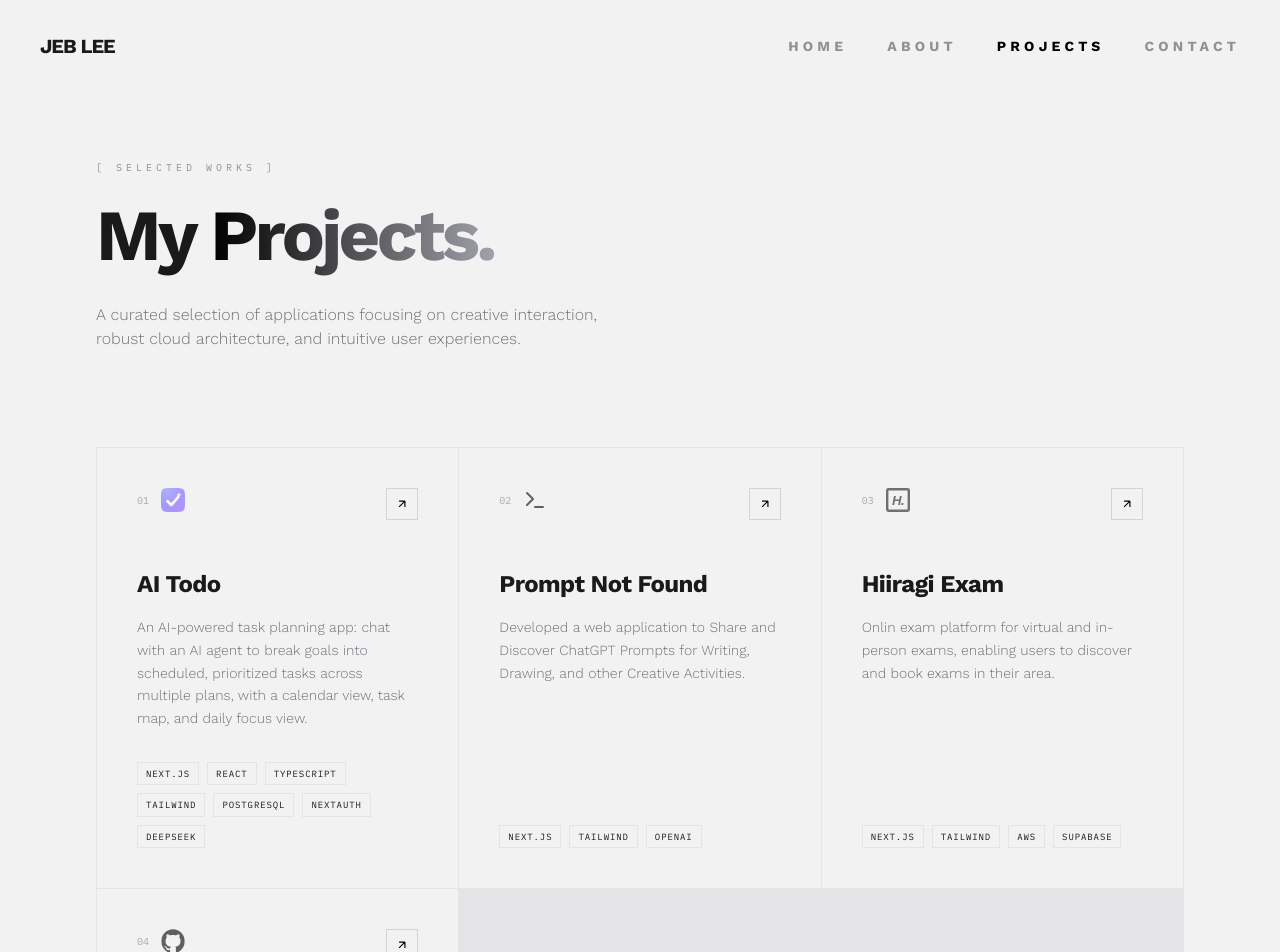
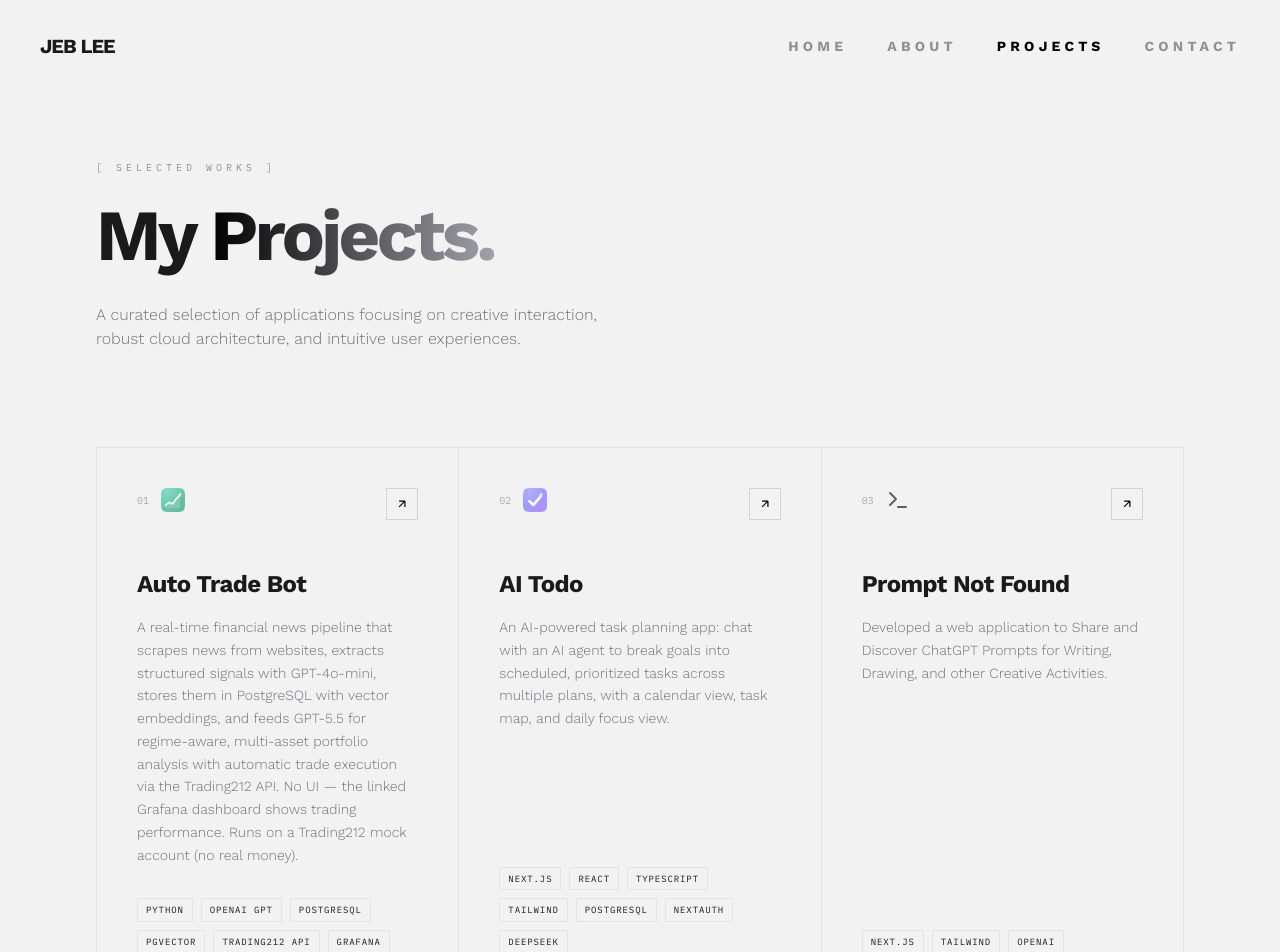
Before and after one commit to jishen027/3d_portfolio, a React (Vite) app: page /3d_portfolio/projects in a window 1280 px wide. Shown: the top 952 px of the page. Built offline with nearby package versions, Linux system fonts and the light colour scheme; the HTML template or start-up script is replaced by a standard one.

Commit message:
feat: Add Trade Bot project with icon and description to portfolio

```diff
--- a/src/assets/icons/index.js
+++ b/src/assets/icons/index.js
@@ -37,6 +37,7 @@ import pyronix from './pyronix.png'
 import promptnotfound from './promptnotfound.svg'
 import hiiragiexam from './hiiragiexam.svg'
 import aitodo from './aitodo.png'
+import tradebot from './trade_bot.png'
 
 
 export {
@@ -79,4 +80,5 @@ export {
     promptnotfound,
     hiiragiexam,
     aitodo,
+    tradebot,
 }
--- a/src/constants/index.js
+++ b/src/constants/index.js
@@ -35,6 +35,7 @@ import {
   promptnotfound,
   hiiragiexam,
   aitodo,
+  tradebot,
 } from "../assets/icons";
 
 export const skills = [
@@ -213,6 +214,14 @@ export const socialLinks = [
 
 export const projects = [
   {
+    iconUrl: tradebot,
+    theme: 'btn-back-green',
+    name: 'Auto Trade Bot',
+    description: 'A real-time financial news pipeline that scrapes news from websites, extracts structured signals with GPT-4o-mini, stores them in PostgreSQL with vector embeddings, and feeds GPT-5.5 for regime-aware, multi-asset portfolio analysis with automatic trade execution via the Trading212 API. No UI — the linked Grafana dashboard shows trading performance. Runs on a Trading212 mock account (no real money).',
+    link: 'https://grafana.promptnotfound.com/public-dashboards/0eab566ae03f4d54adaebf5d743e1754',
+    tech: ['Python', 'OpenAI GPT', 'PostgreSQL', 'pgvector', 'Trading212 API', 'Grafana'],
+  },
+  {
     iconUrl: aitodo,
     theme: 'btn-back-pink',
     name: 'AI Todo',
```
Also changed, not shown: src/assets/icons/trade_bot.png (added).
